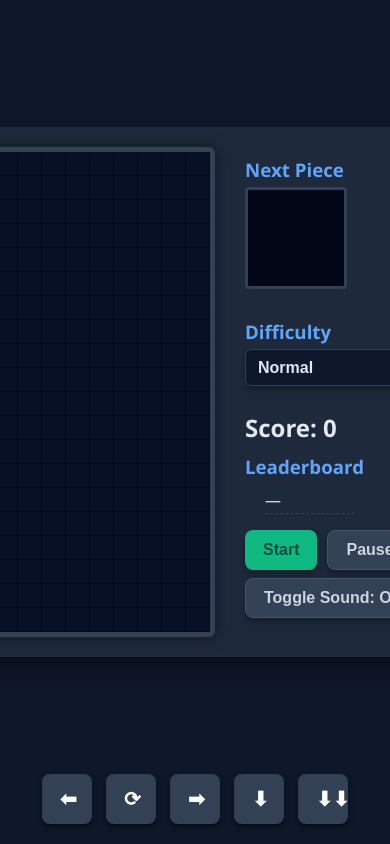
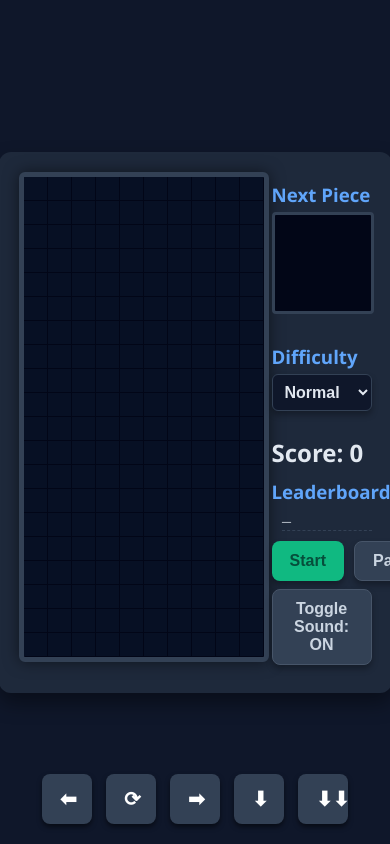
Before and after one commit to adirisky/gameTetris, a plain HTML site: page index.html in a window 390 px wide. Shown: the top 844 px of the page. Drawn offline with Linux system fonts and the light colour scheme.

Commit message:
update style.css

```diff
--- a/style.css
+++ b/style.css
@@ -12,13 +12,12 @@ body {
 }
 .wrapper {
   display: flex;
-  gap: 30px; /* Increased gap */
+  gap: 3px; /* Increased gap */
   align-items: flex-start;
   padding: 20px;
   background: #1e293b; /* Slightly lighter background for the wrapper */
   border-radius: 12px;
   box-shadow: 0 10px 20px rgba(0, 0, 0, 0.4);
-  margin-top: -60px;
 }
 
 /* Canvas Styling */
@@ -152,6 +151,22 @@ button:hover {
 
 @media (max-width: 480px) {
   .side {
-    width: 180px;
+    width: 100px;
   }
+  #leaderboard {
+    font-size: 10px;
+  }
+  #leaderboard li {
+    margin-left: -10px;
+    margin-right: 0px;
+  }
+  /* .controls-group{
+    position: fixed;
+    bottom: px;
+    left: 50%;
+    transform: translateX(-50%);
+    display: flex;
+    gap: 14px;
+    z-index: 9999;
+  } */
 }
```
